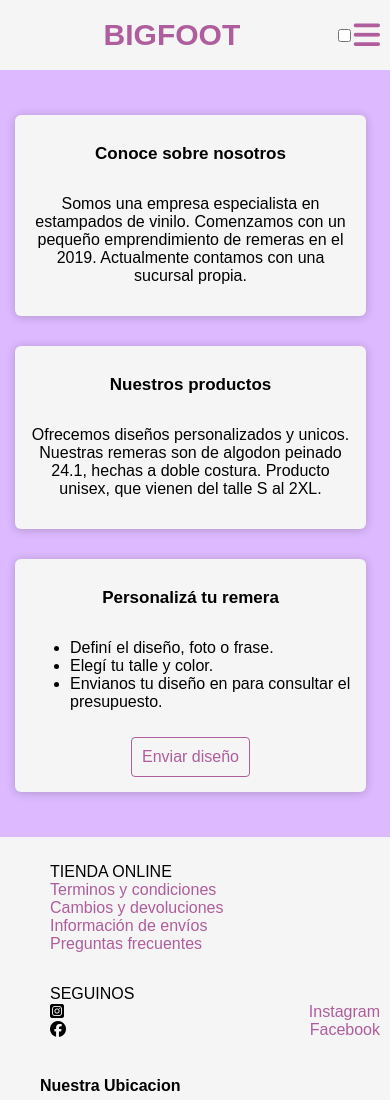
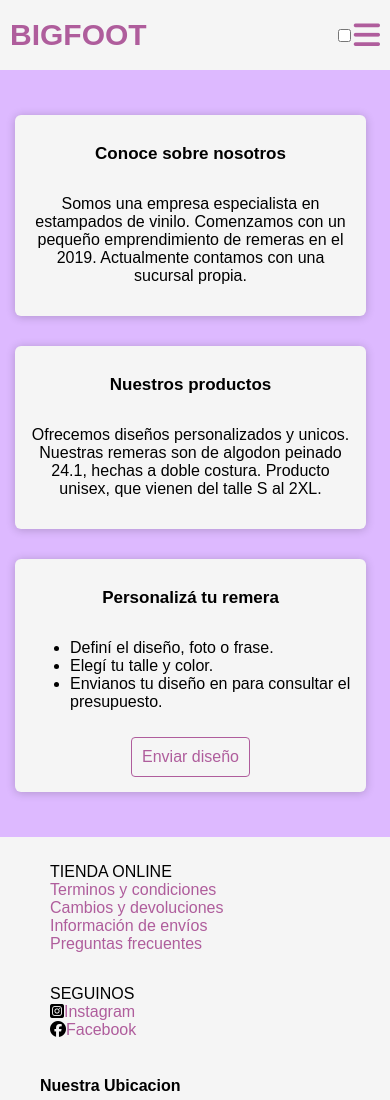
Before and after one commit to camgarci4/BIGFOOT-Camila-Garcia, a plain HTML site: page index.html in a window 390 px wide. Drawn offline with Linux system fonts and the light colour scheme.

Commit message:
correcciones

```diff
--- a/style.css
+++ b/style.css
@@ -304,9 +304,14 @@ p {
         display: none;
     }
 
+    .logo {
+        display: none;
+    }
+
     .nombre-empresaMobile {
         display: flex;
-        align-items: flex-start;
+        justify-content: flex-start;
+        padding: 10px;
     }
 
     table,
@@ -318,6 +323,12 @@ p {
     h2 {
         font-size: 20px;
     }
+
+    .ig, .fb {
+        justify-content: flex-start;
+    }
+
+}
 
     @media screen and (max-width: 480px) {
 
@@ -345,6 +356,4 @@ p {
         img {
             width: 400px;
         }
-
-
     }
```
Also changed, not shown: pages/comprar.html (+1 -1 lines).
